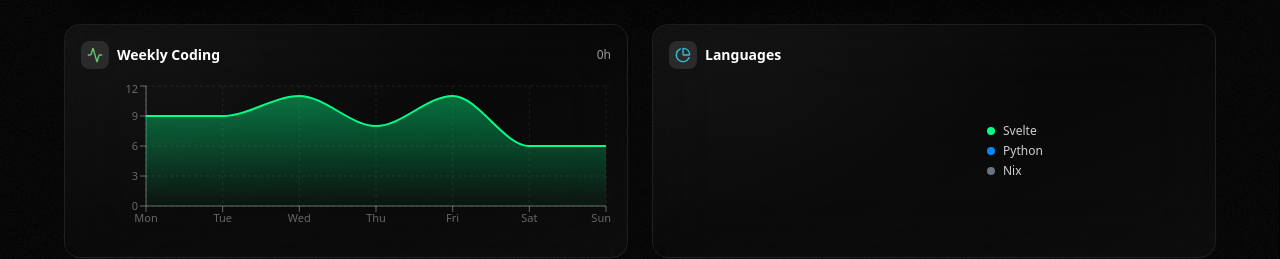
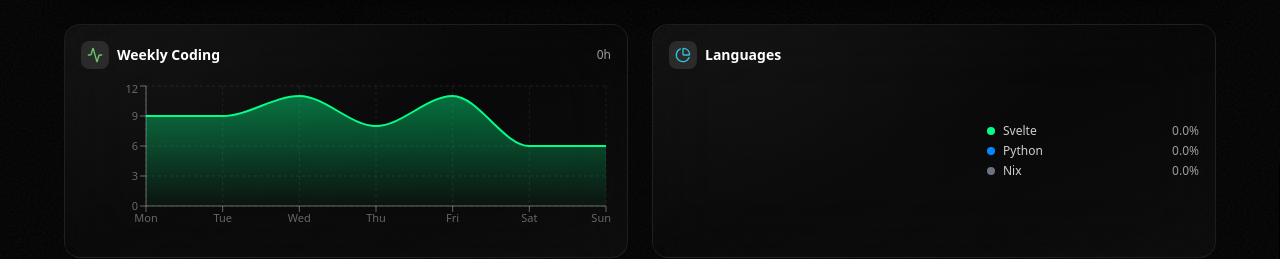
Before and after one commit to wlmr-rk/wilmerlapuz.com, a Next.js app: page / in a window 1280 px wide. Shown: the part 4003-4262 px from the top of the page. Built offline with nearby package versions, Linux system fonts and the light colour scheme.

Commit message:
Fix toFixed function call in StatsSection

```diff
--- a/src/components/StatsSection.tsx
+++ b/src/components/StatsSection.tsx
@@ -272,7 +272,7 @@ const StatsSection: React.FC = () => {
                         style={{ backgroundColor: item.color }}
                       />
                       <span className="text-white/80 truncate">{item.name}</span>
-                      <span className="text-white/60 ml-auto">{item.value.toFixed}</span>
+                      <span className="text-white/60 ml-auto">{item.value.toFixed(1)}%</span>
                     </div>
                   ))}
                 </div>
```
